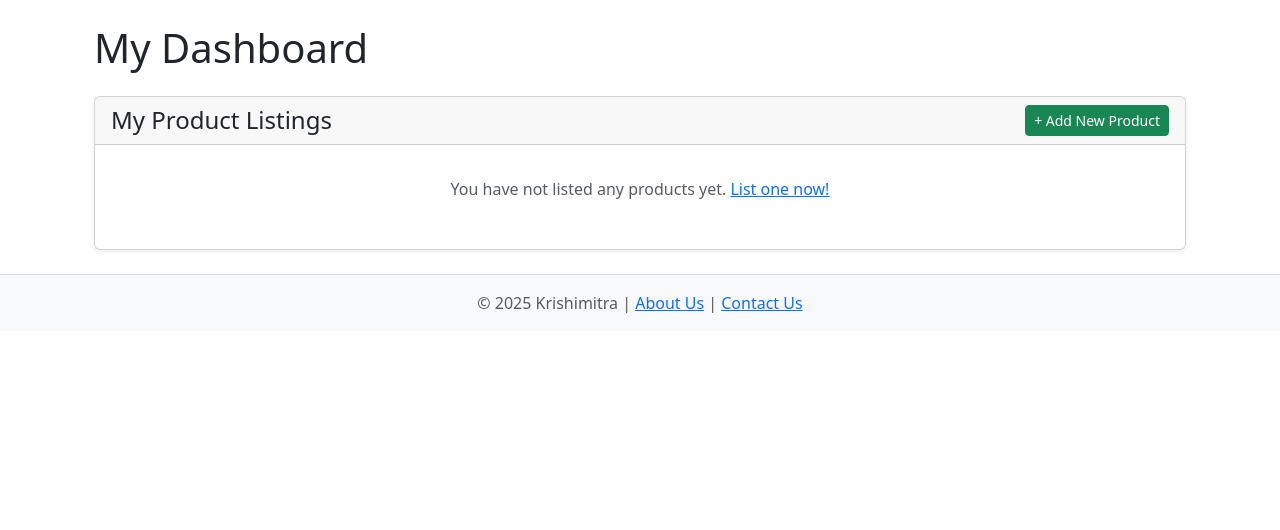
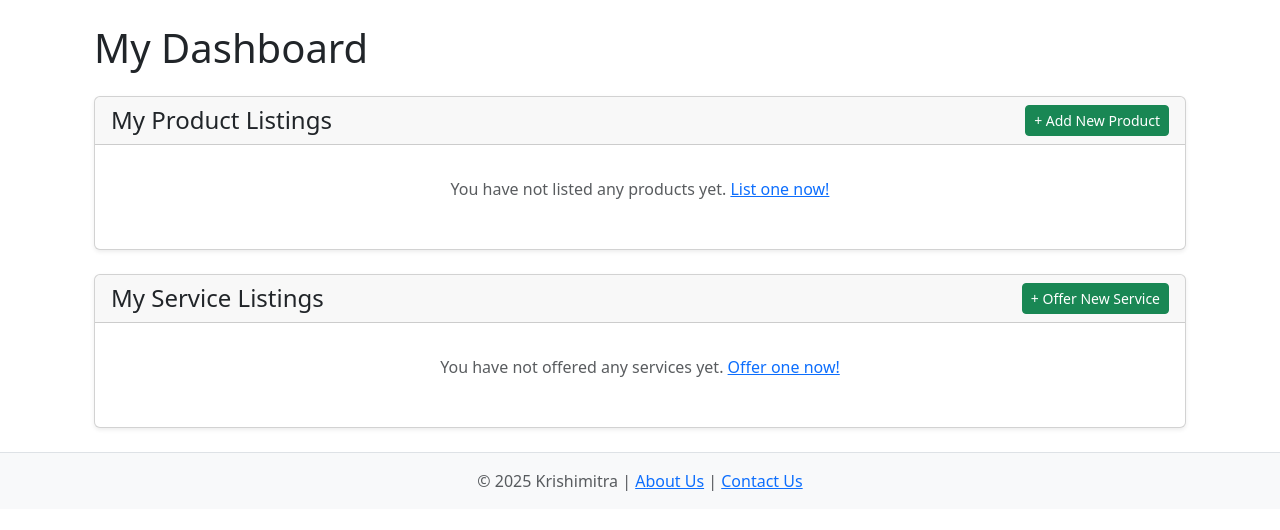
Before and after one commit to Deepraj916/Krishimitra-app, a Flask app: page /dashboard in a window 1280 px wide. Shown: the part 56-586 px from the top of the page. Run offline with Flask 3, Linux system fonts and the light colour scheme; a user stored in the database is signed in.

Commit message:
Added edit and delete services option in services section

```diff
--- a/app.py
+++ b/app.py
@@ -243,6 +243,35 @@ def delete_product(product_id):
     flash('Product has been deleted successfully.', 'success')
     return redirect(url_for('store'))
 
+@app.route('/edit_service/<int:service_id>', methods=['GET', 'POST'])
+@login_required
+def edit_service(service_id):
+    service = Service.query.get_or_404(service_id)
+    if service.provider_id != session.get('user_id'):
+        flash('You are not authorized to edit this service.', 'error')
+        return redirect(url_for('dashboard'))
+    if request.method == 'POST':
+        service.service_type = request.form['service_type']
+        service.description = request.form['description']
+        service.price_details = request.form['price_details']
+        service.location = request.form['location']
+        db.session.commit()
+        flash('Your service has been updated successfully!', 'success')
+        return redirect(url_for('dashboard'))
+    return render_template('edit_service.html', service=service)
+
+@app.route('/delete_service/<int:service_id>', methods=['POST'])
+@login_required
+def delete_service(service_id):
+    service = Service.query.get_or_404(service_id)
+    if service.provider_id != session.get('user_id'):
+        flash('You are not authorized to delete this service.', 'error')
+        return redirect(url_for('find_services'))
+    db.session.delete(service)
+    db.session.commit()
+    flash('Service has been deleted successfully.', 'success')
+    return redirect(url_for('find_services'))
+
 @app.route('/dashboard')
 @login_required
 def dashboard():
--- a/templates/dashboard.html
+++ b/templates/dashboard.html
@@ -50,5 +50,47 @@
             {% endif %}
         </div>
     </div>
+
+    <div class="card shadow-sm mt-4">
+        <div class="card-header d-flex justify-content-between align-items-center">
+            <h4 class="mb-0">My Service Listings</h4>
+            <a href="{{ url_for('offer_service') }}" class="btn btn-success btn-sm">+ Offer New Service</a>
+        </div>
+        <div class="card-body">
+            {% if services %}
+                <div class="table-responsive">
+                    <table class="table table-hover align-middle">
+                        <thead>
+                            <tr>
+                                <th>Service Type</th>
+                                <th>Location</th>
+                                <th>Price Details</th>
+                                <th>Actions</th>
+                            </tr>
+                        </thead>
+                        <tbody>
+                            {% for service in services %}
+                                <tr>
+                                    <td>{{ service.service_type }}</td>
+                                    <td>{{ service.location }}</td>
+                                    <td>{{ service.price_details }}</td>
+                                    <td>
+                                        {% if session.get('user_id') == service.provider_id %}
+                                            <a href="{{ url_for('edit_service', service_id=service.id) }}" class="btn btn-sm btn-outline-primary">Edit</a>
+                                            <form action="{{ url_for('delete_service', service_id=service.id) }}" method="POST" class="d-inline" onsubmit="return confirm('Are you sure you want to delete this service?');">
+                                                <button type="submit" class="btn btn-sm btn-outline-danger">Delete</button>
+                                            </form>
+                                        {% endif %}
+                                    </td>
+                                </tr>
+                            {% endfor %}
+                        </tbody>
+                    </table>
+                </div>
+            {% else %}
+                <p class="text-center text-muted p-3">You have not offered any services yet. <a href="{{ url_for('offer_service') }}">Offer one now!</a></p>
+            {% endif %}
+        </div>
+    </div>
 </div>
 {% endblock %}
```
Also changed, not shown: TODO.md (+6 -3 lines), templates/edit_service.html (added, +44 -0 lines).
